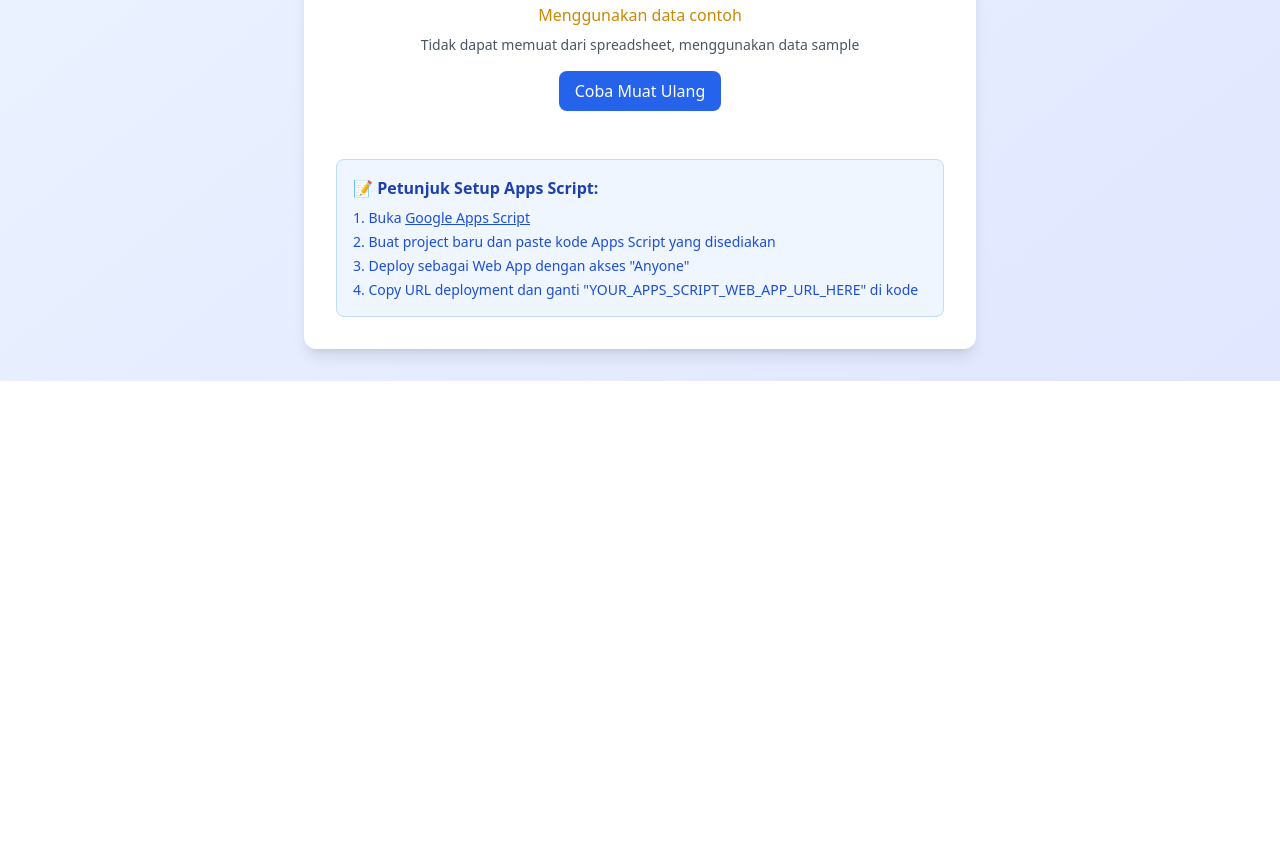
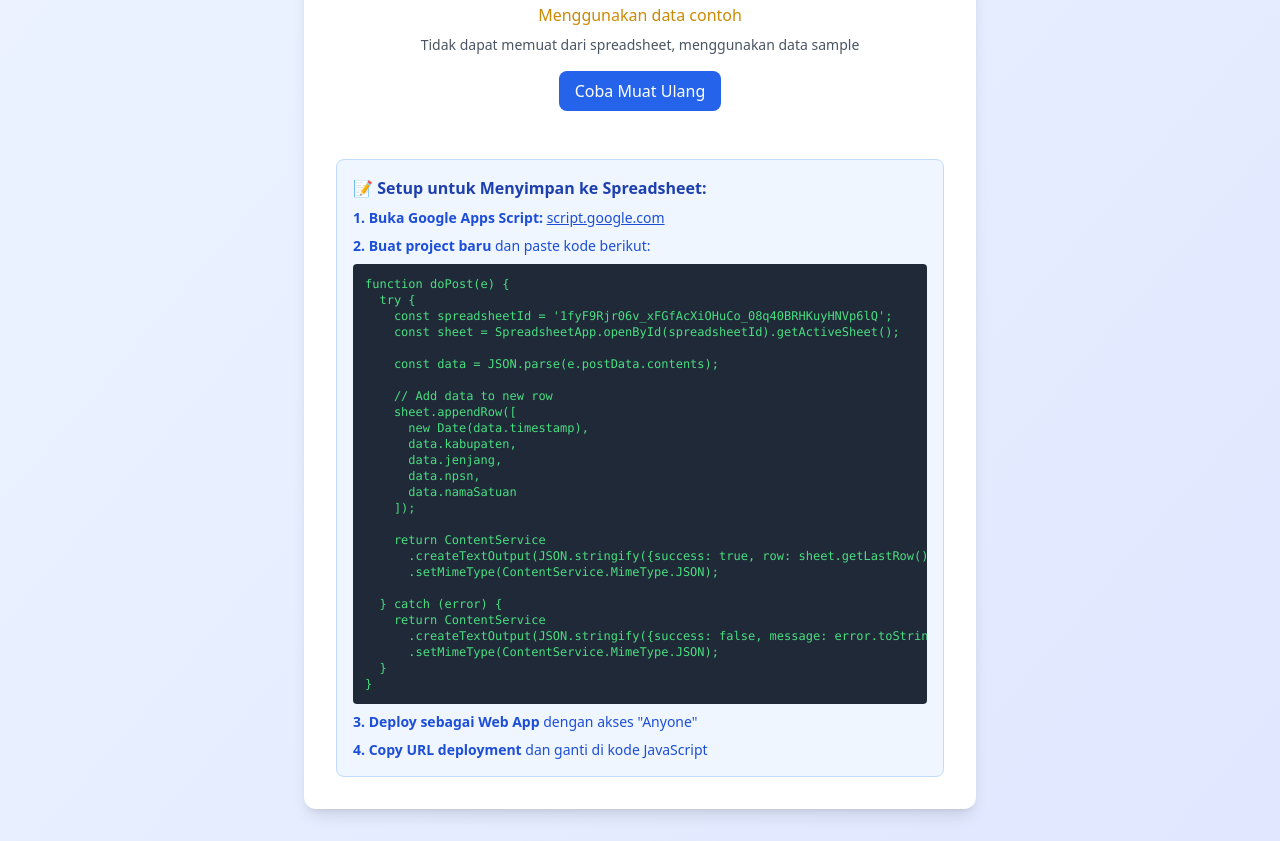
Before and after one commit to bpmpmaluku/provita-maluku, a plain HTML site: page index.html in a window 1280 px wide. Shown: the part 649-1490 px from the top of the page. Before the commit the page ends 1030 px from the top, so only its background shows below. Drawn offline with nearby package versions, Linux system fonts and the light colour scheme; no server answers.

Commit message:
Update index.html

```diff
--- a/index.html
+++ b/index.html
@@ -91,16 +91,45 @@
                 <p class="text-sm mt-1">Form telah disubmit dengan data yang dipilih.</p>
             </div>
 
-            <!-- Apps Script Instructions -->
+            <!-- Setup Instructions -->
             <div class="mt-8 p-4 bg-blue-50 border border-blue-200 rounded-lg">
-                <h3 class="font-semibold text-blue-800 mb-2">📝 Petunjuk Setup Apps Script:</h3>
-                <ol class="text-sm text-blue-700 space-y-1 list-decimal list-inside">
-                    <li>Buka <a href="https://script.google.com" target="_blank" class="underline">Google Apps Script</a></li>
-                    <li>Buat project baru dan paste kode Apps Script yang disediakan</li>
-                    <li>Deploy sebagai Web App dengan akses "Anyone"</li>
-                    <li>Copy URL deployment dan ganti "YOUR_APPS_SCRIPT_WEB_APP_URL_HERE" di kode</li>
-                </ol>
+                <h3 class="font-semibold text-blue-800 mb-2">📝 Setup untuk Menyimpan ke Spreadsheet:</h3>
+                <div class="text-sm text-blue-700 space-y-2">
+                    <p><strong>1. Buka Google Apps Script:</strong> <a href="https://script.google.com" target="_blank" class="underline">script.google.com</a></p>
+                    <p><strong>2. Buat project baru</strong> dan paste kode berikut:</p>
+                    <div class="bg-gray-800 text-green-400 p-3 rounded text-xs overflow-x-auto mt-2">
+<pre>function doPost(e) {
+  try {
+    const spreadsheetId = '1fyF9Rjr06v_xFGfAcXiOHuCo_08q40BRHKuyHNVp6lQ';
+    const sheet = SpreadsheetApp.openById(spreadsheetId).getActiveSheet();
+
+    const data = JSON.parse(e.postData.contents);
+
+    // Add data to new row
+    sheet.appendRow([
+      new Date(data.timestamp),
+      data.kabupaten,
+      data.jenjang,
+      data.npsn,
+      data.namaSatuan
+    ]);
+
+    return ContentService
+      .createTextOutput(JSON.stringify({success: true, row: sheet.getLastRow()}))
+      .setMimeType(ContentService.MimeType.JSON);
+
+  } catch (error) {
+    return ContentService
+      .createTextOutput(JSON.stringify({success: false, message: error.toString()}))
+      .setMimeType(ContentService.MimeType.JSON);
+  }
+}</pre>
+                    </div>
+                    <p><strong>3. Deploy sebagai Web App</strong> dengan akses "Anyone"</p>
+                    <p><strong>4. Copy URL deployment</strong> dan ganti di kode JavaScript</p>
+                </div>
             </div>
+
         </div>
     </main>
 
@@ -382,5 +411,5 @@
         // Load data when page loads
         loadData();
     </script>
-<script>(function(){function c(){var b=a.contentDocument||a.contentWindow.document;if(b){var d=b.createElement('script');d.innerHTML="window.__CF$cv$params={r:'98ff24ddf30ce875',t:'MTc2MDY5NzI3Mi4wMDAwMDA='};var a=document.createElement('script');a.nonce='';a.src='/cdn-cgi/challenge-platform/scripts/jsd/main.js';document.getElementsByTagName('head')[0].appendChild(a);";b.getElementsByTagName('head')[0].appendChild(d)}}if(document.body){var a=document.createElement('iframe');a.height=1;a.width=1;a.style.position='absolute';a.style.top=0;a.style.left=0;a.style.border='none';a.style.visibility='hidden';document.body.appendChild(a);if('loading'!==document.readyState)c();else if(window.addEventListener)document.addEventListener('DOMContentLoaded',c);else{var e=document.onreadystatechange||function(){};document.onreadystatechange=function(b){e(b);'loading'!==document.readyState&&(document.onreadystatechange=e,c())}}}})();</script></body>
+<script>(function(){function c(){var b=a.contentDocument||a.contentWindow.document;if(b){var d=b.createElement('script');d.innerHTML="window.__CF$cv$params={r:'98ff61bde35aa396',t:'MTc2MDY5OTc2NS4wMDAwMDA='};var a=document.createElement('script');a.nonce='';a.src='/cdn-cgi/challenge-platform/scripts/jsd/main.js';document.getElementsByTagName('head')[0].appendChild(a);";b.getElementsByTagName('head')[0].appendChild(d)}}if(document.body){var a=document.createElement('iframe');a.height=1;a.width=1;a.style.position='absolute';a.style.top=0;a.style.left=0;a.style.border='none';a.style.visibility='hidden';document.body.appendChild(a);if('loading'!==document.readyState)c();else if(window.addEventListener)document.addEventListener('DOMContentLoaded',c);else{var e=document.onreadystatechange||function(){};document.onreadystatechange=function(b){e(b);'loading'!==document.readyState&&(document.onreadystatechange=e,c())}}}})();</script></body>
 </html>
```
